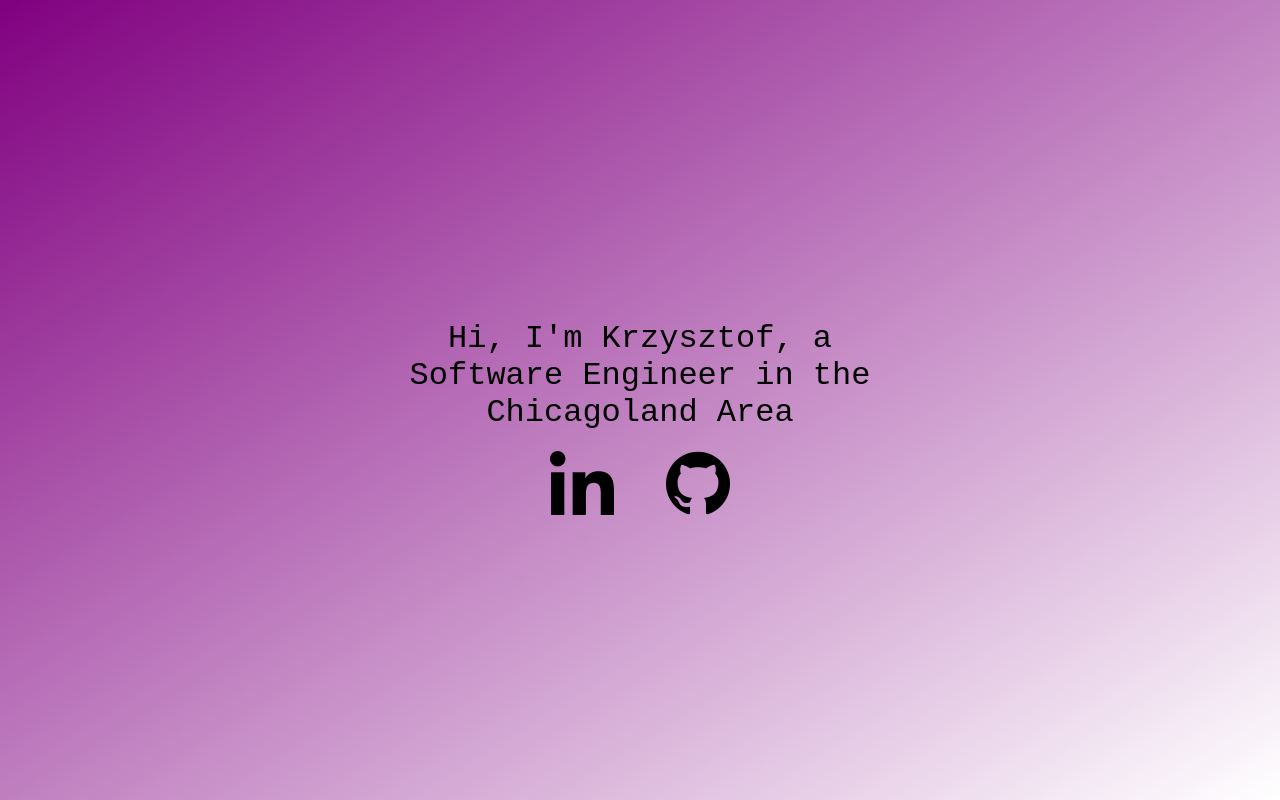
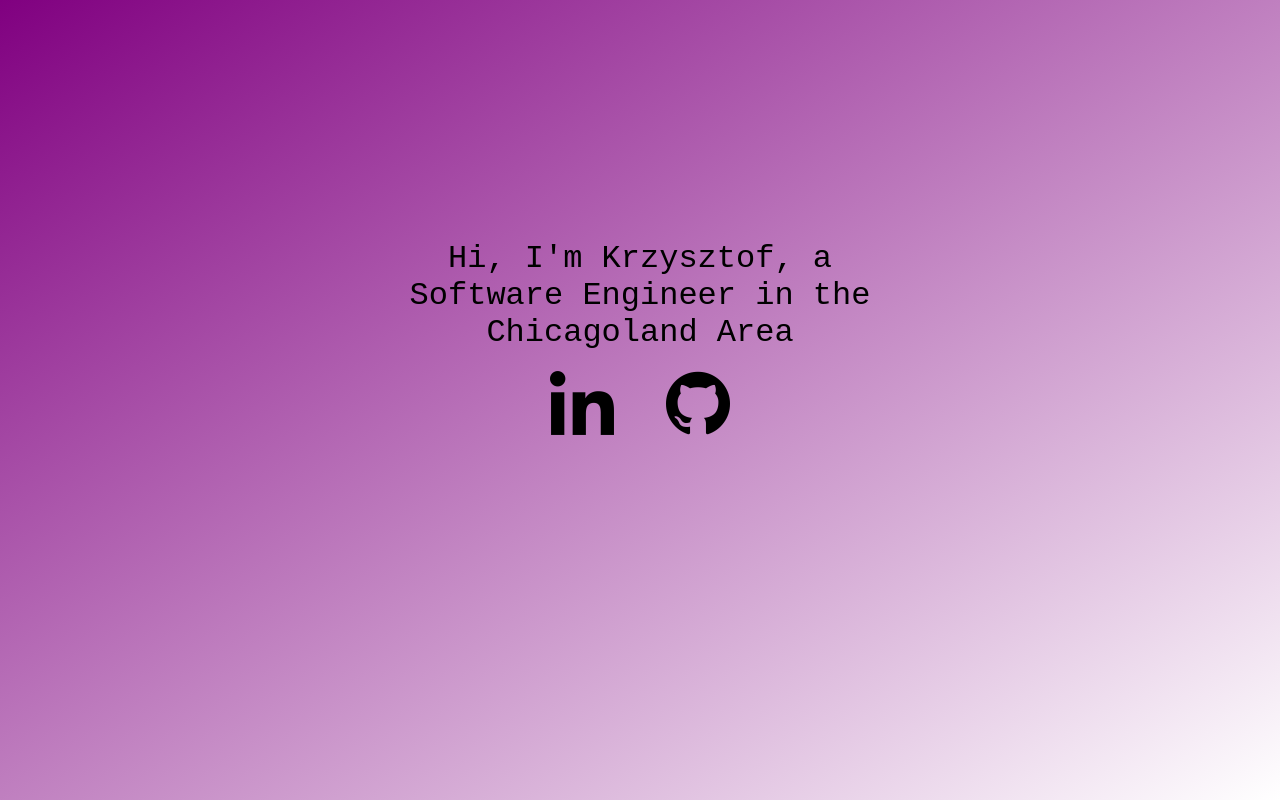
Before and after one commit to KRIS-RUSIN/KRIS-RUSIN.github.io, a React (Create React App) app: page / in a window 1280 px wide. Built offline with nearby package versions, Linux system fonts and the light colour scheme.

Commit message:
Updated location of intro

```diff
--- a/src/css/App.css
+++ b/src/css/App.css
@@ -1,5 +1,5 @@
 .App {
-  margin-top: 40vh;
+  margin-top: 30vh;
   width: 100%;
   height: 100%;
 }
```
